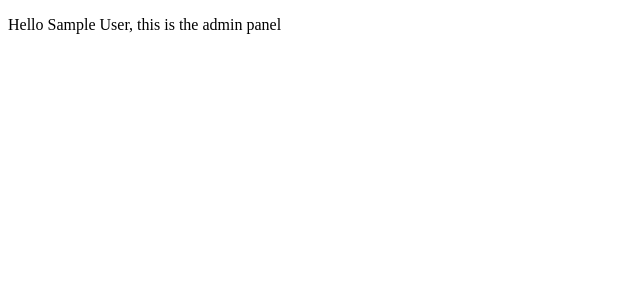
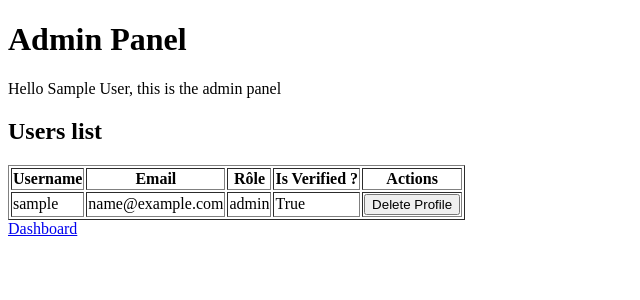
Before and after one commit to FelipeZani/Projet-DevWeb-IOT, a Flask app: template templates/admin_panel.html in a window 1280 px wide. Shown: the top 300 px of the page, without its empty margins (0-640 px from the left). Run offline with Flask 3, Linux system fonts and the light colour scheme; the template is opened without the code that fills it: values that come from a table or form of the project are taken from there, others are empty; the visitor is signed in with stand-in values (Sample User, id 1); tables that the repository leaves empty hold one stand-in row (values such as "Sample post").

Commit message:
admin panel delete and add to family + qol

```diff
--- a/app.py
+++ b/app.py
@@ -138,7 +138,7 @@ def user_profile(user_id):
 
 @app.route("/change_password", methods=["POST"])
 def change_password():
-    if 'username' not in session:
+    if 'username' not in session or not session["verified"]:
         return redirect(url_for('home'))
 
     user = User.query.filter_by(username=session['username']).first()
@@ -164,7 +164,7 @@ def change_password():
 
 @app.route('/change_email', methods=['POST'])
 def change_email():
-    if 'username' not in session:
+    if 'username' not in session or not session["verified"]:
         return redirect(url_for('home'))
 
     user = User.query.filter_by(username=session['username']).first()
@@ -181,10 +181,37 @@ def change_email():
 
 @app.route("/admin_panel")
 def admin_panel():
-    if 'username'not in session and session["level"] < 20:
+    if 'username'not in session or session["level"] < 20 or not session["verified"]:
         return redirect(url_for("dashboard"))
 
-    return render_template("admin_panel.html")
+    users = users = User.query.filter(User.username != session["username"]).all()
+    return render_template("admin_panel.html", users=users)
+
+@app.route("/verify_user/<int:user_id>", methods=["POST"])
+def verify_user(user_id):
+    if 'username' not in session or session["level"] < 20 or not session["verified"]:
+        return redirect(url_for("dashboard"))
+
+    user = User.query.get(user_id)
+    if user:
+        user.is_verified = True
+        db.session.commit()
+
+    users = users = User.query.filter(User.username != session["username"]).all()
+    return redirect(url_for("admin_panel", users=users))
+
+@app.route("/delete_user/<int:user_id>", methods=["POST"])
+def delete_user(user_id):
+    if 'username' not in session or session["level"] < 20 or not session["verified"]:
+        return redirect(url_for("dashboard"))
+
+    user = User.query.get(user_id)
+    if user:
+        db.session.delete(user)
+        db.session.commit()
+
+    users = users = User.query.filter(User.username != session["username"]).all()
+    return redirect(url_for("admin_panel", users=users))
 
 # Functions
 
--- a/templates/admin_panel.html
+++ b/templates/admin_panel.html
@@ -3,11 +3,44 @@
 
 <head>
   <meta charset="UTF-8">
-  <title>Admin panel</title>
+  <title>Admin Panel</title>
 </head>
 
 <body>
-  <p>Hello {{session["lname"]}}, this is the admin panel</p>
+  <h1>Admin Panel</h1>
+  <p>Hello {{ session["lname"] }}, this is the admin panel</p>
+
+  <h2>Users list</h2>
+  <table border="1">
+    <tr>
+      <th>Username</th>
+      <th>Email</th>
+      <th>Rôle</th>
+      <th>Is Verified ?</th>
+      <th>Actions</th>
+    </tr>
+    {% for user in users %}
+    <tr>
+      <td>{{ user.username }}</td>
+      <td>{{ user.email }}</td>
+      <td>{{ user.role }}</td>
+      <td>{{ user.is_verified }}</td>
+      <td>
+        {% if not user.is_verified %}
+        <form action="{{ url_for('verify_user', user_id=user.id) }}" method="POST" style="display:inline;">
+          <button type="submit">Verify</button>
+        </form>
+        {% endif %}
+        <form action="{{ url_for('delete_user', user_id=user.id) }}" method="POST" style="display:inline;">
+          <button type="submit" onclick="return confirm('Are you sure you want to delete this profile ?');">Delete
+            Profile</button>
+        </form>
+      </td>
+    </tr>
+    {% endfor %}
+  </table>
+
+  <a href="{{ url_for('dashboard') }}">Dashboard</a>
 </body>
 
 </html>
--- a/templates/dashboard.html
+++ b/templates/dashboard.html
@@ -9,7 +9,10 @@
 <body>
   <p>Hello {{session['fname']}} {{session["lname"]}}</p>
   <a href="{{url_for('logout')}}">LOGOUT</a><br>
-  <a href="{{url_for('profile')}}">Profile</a>
+  <a href="{{url_for('profile')}}">Profile</a><br>
+  {% if session["level"] >= 20 %}
+  <a href="{{url_for('admin_panel')}}">Admin Panel</a>
+  {% endif %}
 </body>
 
 </html>
--- a/templates/profile.html
+++ b/templates/profile.html
@@ -6,6 +6,7 @@
 </head>
 
 <body>
+  <a href="{{ url_for('dashboard')}}">Dashboard</a>
   <p>Your infos</p><br>
   <p>Username : {{ session["username"] }}</p>
   <p>First Name : {{ session["fname"] }}</p>
--- a/templates/user_profile.html
+++ b/templates/user_profile.html
@@ -17,7 +17,7 @@
   <p>Level : {{ user.level }}</p>
 
   <br>
-  <a href="{{ url_for('profile') }}">Back to the users list</a>
+  <a href="{{ url_for('profile') }}">Back to profile</a>
 
 </body>
 
```
